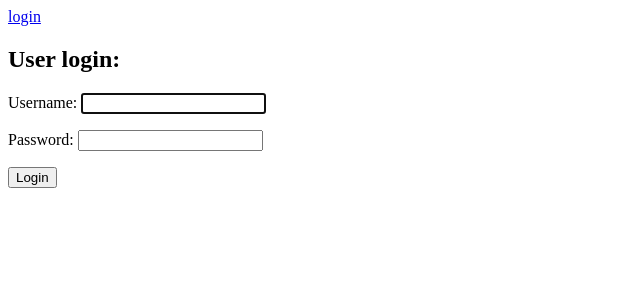
After one commit to TexnoBY/Notes, a Django app: page /login/ in a window 1280 px wide. The commit adds this page. Shown: the top 300 px of the page, without its empty margins (0-640 px from the left). Run offline with Django 3.2, Linux system fonts and the light colour scheme.

Commit message:
NOTES-5 Login

```diff
--- a/Notes/settings.py
+++ b/Notes/settings.py
@@ -120,3 +120,8 @@ USE_TZ = True
 # https://docs.djangoproject.com/en/3.1/howto/static-files/
 
 STATIC_URL = '/static/'
+
+LOGIN_URL = '/login/'
+LOGOUT_URL = '/logout/'
+
+LOGIN_REDIRECT_URL = '' #'user'
--- a/Notes/urls.py
+++ b/Notes/urls.py
@@ -19,5 +19,6 @@ from django.urls import include
 
 urlpatterns = [
     path('admin/', admin.site.urls),
-    path('', include('main_page.urls', namespace='main_page'))
+    path('', include('main_page.urls', namespace='main_page')),
+
 ]
--- a/main_page/urls.py
+++ b/main_page/urls.py
@@ -1,9 +1,13 @@
 from django.urls import path
 from . import views
+from django.contrib.auth import views as auth_views
 
 app_name = 'main_page'
 
 urlpatterns = [
-    path('', views.all_notes, name='all_notes'),
-    path('add/', views.add_note, name='add_note')
+    path('', views.NoteListView.as_view(), name='all_notes'),
+    path('add/', views.add_note, name='add_note'),
+    # path('login/', views.user_login, name='login'),
+    path('login/', auth_views.LoginView.as_view(), name='login'),
+    path('logout/', auth_views.LogoutView.as_view(), name='logout'),
 ]
--- a/templates/base.html
+++ b/templates/base.html
@@ -5,6 +5,12 @@
     <title>{% block title %} DEFAULT TITLE {% endblock %}</title>
 </head>
 <body>
+{% if request.user.is_authenticated %}
+    HI {{ request.user.first_name }}
+    <a href="{% url "main_page:logout" %}">logout</a>
+{% else %}
+        <a href="{% url "main_page:login" %}">login</a>
+{% endif %}
 
 {% block content %}
 {% endblock %}
--- /dev/null
+++ b/templates/registration/login.html
@@ -0,0 +1,16 @@
+{% extends "base.html" %}
+
+{% block title %} login {% endblock %}
+
+{% block content %}
+    <h2>User login:</h2>
+    {% if form.errors %}
+        BAD CRED
+    {% endif %}
+    <form action="." method="post">
+        {{ form.as_p }}
+        {% csrf_token %}
+        <input type="hidden" name="next" value="{{ next }}">
+        <input type="submit" value="Login">
+    </form>
+{% endblock %}
```
Also changed, not shown: main_page/views.py (+16 -7 lines), templates/registration/logged_out.html (added, +9 -0 lines).
